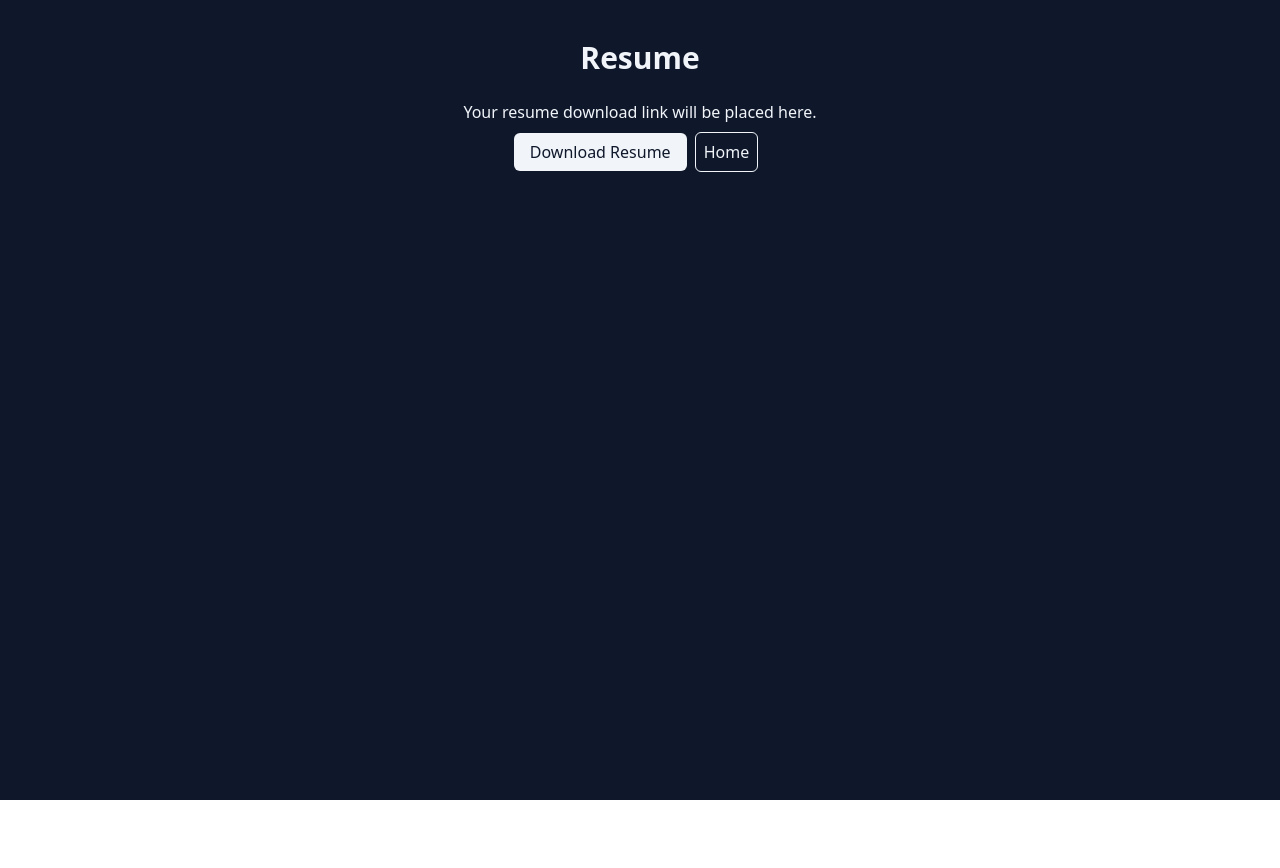
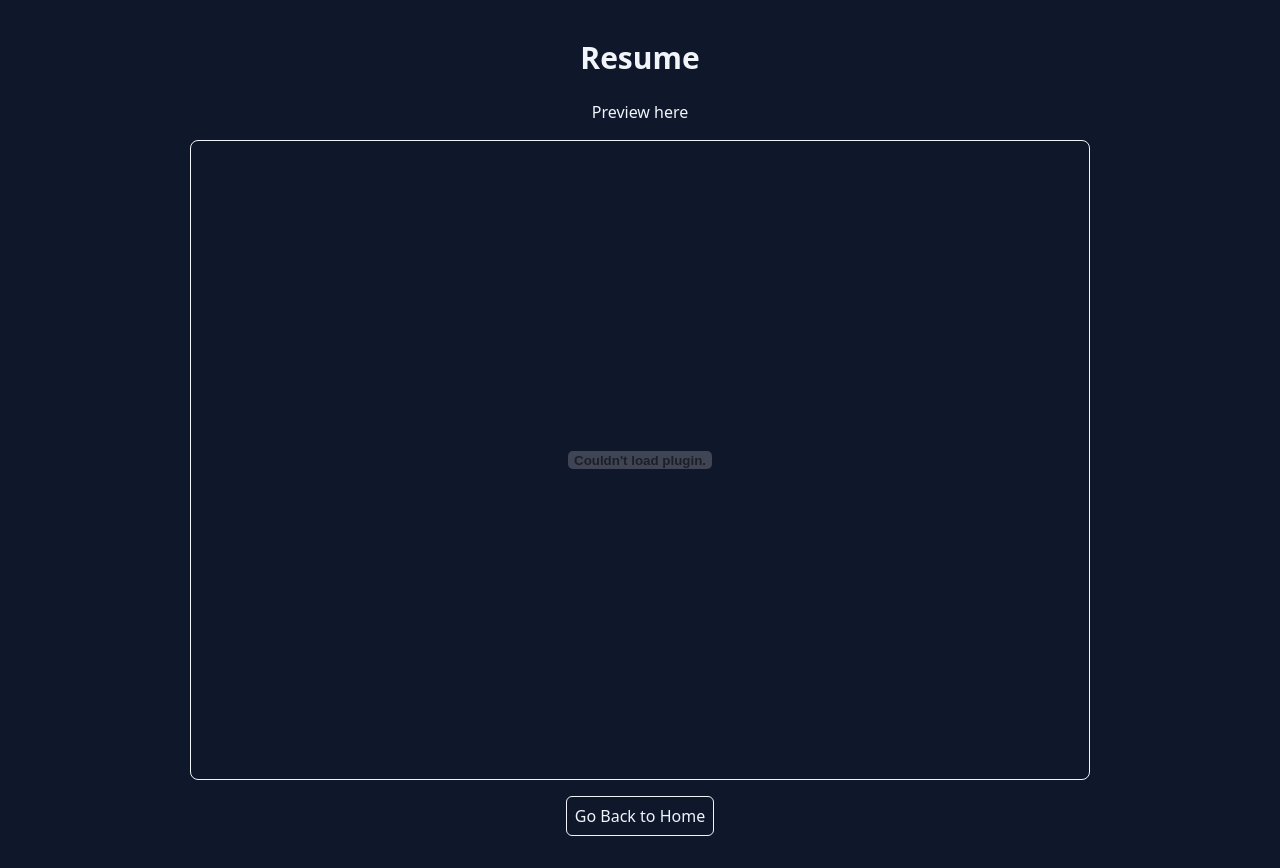
Before and after one commit to Sowhardo12/My_Portfolio, a React (Vite) app: page /resume in a window 1280 px wide. Before the commit the page ends 800 px from the top, so only its background shows below. Built offline with nearby package versions, Linux system fonts and the light colour scheme.

Commit message:
added pdf preview & removed download button

```diff
--- a/src/pages/HomePage.jsx
+++ b/src/pages/HomePage.jsx
@@ -62,7 +62,7 @@ function HomePage(){
         )}
         {/* Personal Section */}
         <main className="py-12">
-          <h1 className="text-4xl lightbold">Hi, I'm Sowhardo, a Final Semester CS student & a Software Enginner Aspirant.</h1>
+          <h1 className="text-4xl lightbold">Hi, I'm Sowhardo, a Final Semester CS student & a Software Engineer Aspirant.</h1>
           <p className="mt-4 text-slate-700 dark:text-slate-300 max-w-xl">Web Apps | MERN stack | LeetCode problem solving | System Deisgn Learner</p>
           <div className="mt-6 flex gap-3">
             <a href="/projects" className="px-5 py-2 rounded-md bg-slate-900 text-white dark:bg-slate-100 dark:text-slate-900">View Projects</a>
--- a/src/pages/Resume.jsx
+++ b/src/pages/Resume.jsx
@@ -7,9 +7,19 @@ function Resume() {
     <div className="dark">
     <div className="min-h-screen min-w-screen text-center bg-white dark:bg-slate-900 text-slate-900 dark:text-slate-100 p-10">
       <h1 className="text-3xl font-bold mb-6">Resume</h1>
-      <p className="mb-4">Your resume download link will be placed here.</p>
-      <a href={resumePDF} download className="px-4 py-2 rounded-md bg-slate-900 text-white dark:bg-slate-100 dark:text-slate-900">Download Resume</a>
-      <Link to="/" className="p-2 m-2 border rounded-md text-center hover:bg-slate-400">Home</Link>
+      <p className="mb-4">Preview here </p>
+
+      <div className='w-full flex justify-center mb-6'>
+        <embed
+        src={resumePDF}
+        type="application/pdf"
+        className="w-full lg:w-3/4 h-[80vh] border rounded-lg"
+        />
+      </div>
+
+      {/* <p className="mb-4">You can download from here</p> */}
+      {/* <a href={resumePDF} download className="px-4 py-2 rounded-md bg-slate-900 text-white dark:bg-slate-100 dark:text-slate-900">Download Resume</a> */}
+      <Link to="/" className="p-2 m-2 border rounded-md text-center hover:bg-slate-400">Go Back to Home</Link>
     </div>
     </div>
   );
```
